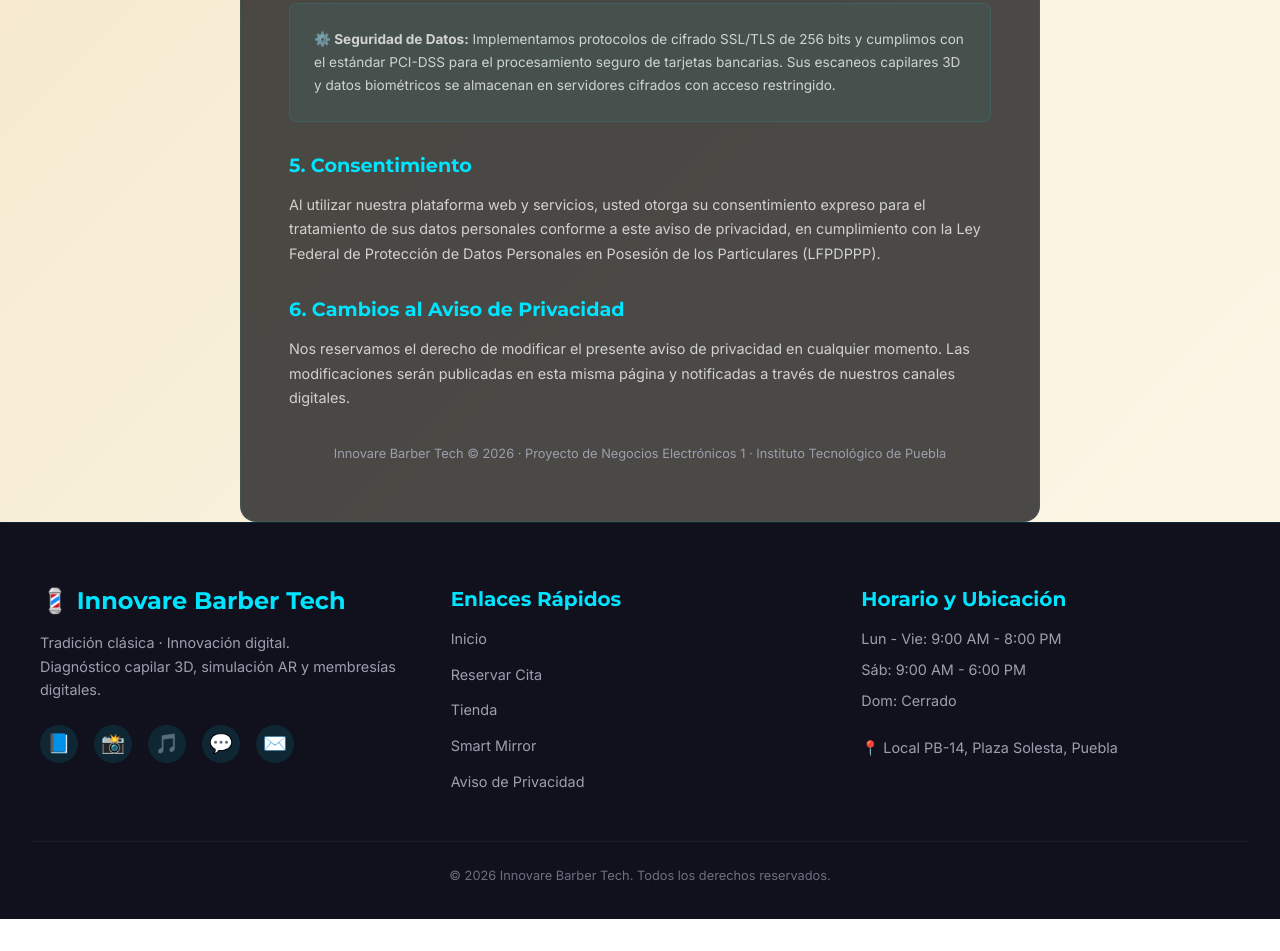
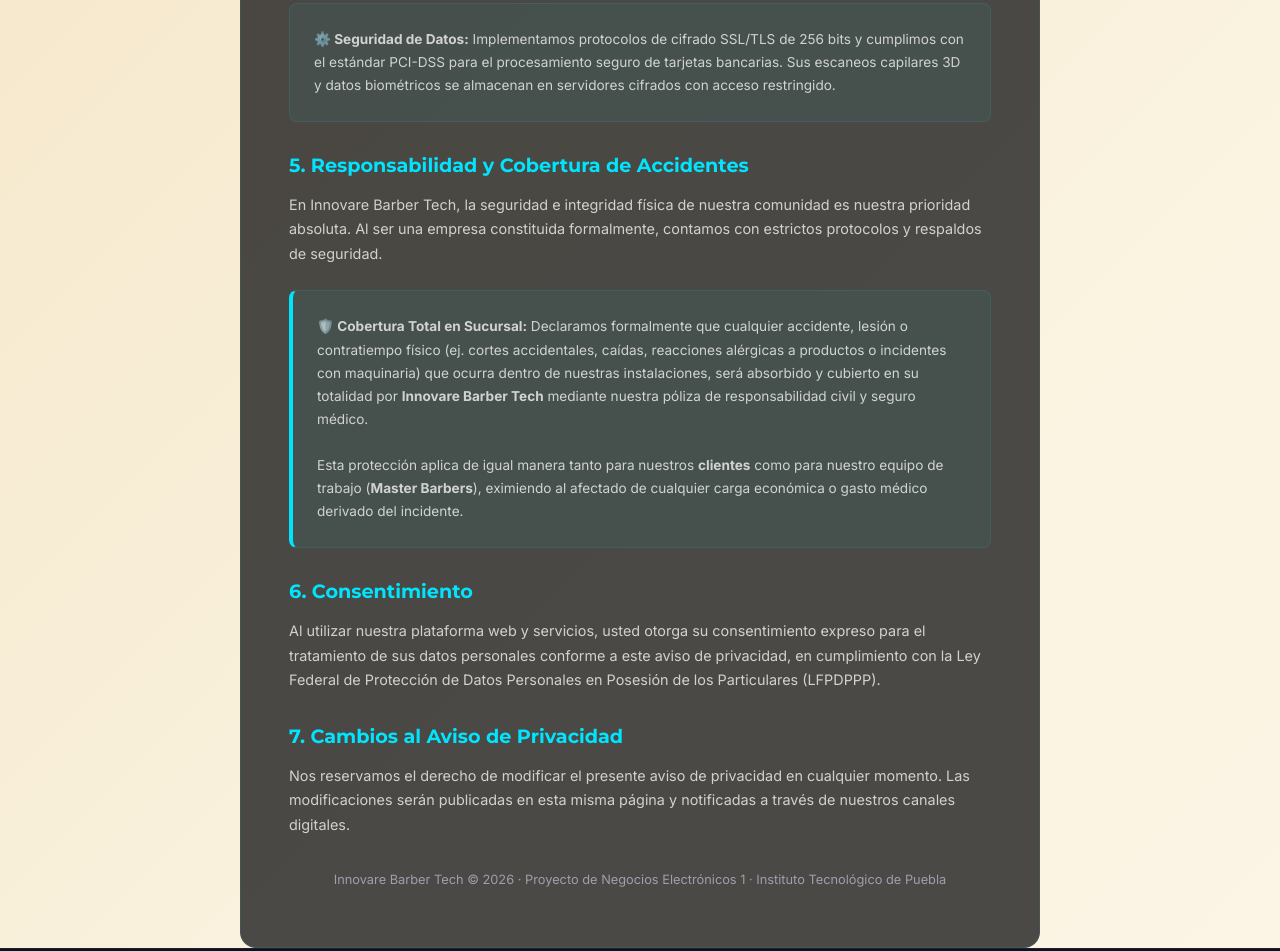
Before and after one commit to Vale77Bon/innovare-barber-tech, a plain HTML site: page aviso-privacidad.html in a window 1280 px wide. Shown: the part 1620-2571 px from the top of the page. Before the commit the page ends 2539 px from the top, so only its background shows below. Drawn offline with Linux system fonts and the light colour scheme.

Commit message:
aviso pirivf

```diff
--- a/aviso-privacidad.html
+++ b/aviso-privacidad.html
@@ -127,10 +127,17 @@
         <p><strong>⚙️ Seguridad de Datos:</strong> Implementamos protocolos de cifrado SSL/TLS de 256 bits y cumplimos con el estándar PCI-DSS para el procesamiento seguro de tarjetas bancarias. Sus escaneos capilares 3D y datos biométricos se almacenan en servidores cifrados con acceso restringido.</p>
       </div>
 
-      <h2>5. Consentimiento</h2>
+      <h2>5. Responsabilidad y Cobertura de Accidentes</h2>
+      <p>En Innovare Barber Tech, la seguridad e integridad física de nuestra comunidad es nuestra prioridad absoluta. Al ser una empresa constituida formalmente, contamos con estrictos protocolos y respaldos de seguridad.</p>
+
+      <div class="highlight-box" style="border-left: 4px solid #00E5FF;">
+        <p><strong>🛡️ Cobertura Total en Sucursal:</strong> Declaramos formalmente que cualquier accidente, lesión o contratiempo físico (ej. cortes accidentales, caídas, reacciones alérgicas a productos o incidentes con maquinaria) que ocurra dentro de nuestras instalaciones, será absorbido y cubierto en su totalidad por <strong>Innovare Barber Tech</strong> mediante nuestra póliza de responsabilidad civil y seguro médico.<br><br>Esta protección aplica de igual manera tanto para nuestros <strong>clientes</strong> como para nuestro equipo de trabajo (<strong>Master Barbers</strong>), eximiendo al afectado de cualquier carga económica o gasto médico derivado del incidente.</p>
+      </div>
+
+      <h2>6. Consentimiento</h2>
       <p>Al utilizar nuestra plataforma web y servicios, usted otorga su consentimiento expreso para el tratamiento de sus datos personales conforme a este aviso de privacidad, en cumplimiento con la Ley Federal de Protección de Datos Personales en Posesión de los Particulares (LFPDPPP).</p>
 
-      <h2>6. Cambios al Aviso de Privacidad</h2>
+      <h2>7. Cambios al Aviso de Privacidad</h2>
       <p>Nos reservamos el derecho de modificar el presente aviso de privacidad en cualquier momento. Las modificaciones serán publicadas en esta misma página y notificadas a través de nuestros canales digitales.</p>
 
       <p class="last-updated">Innovare Barber Tech &copy; 2026 · Proyecto de Negocios Electrónicos 1 · Instituto Tecnológico de Puebla</p>
```
